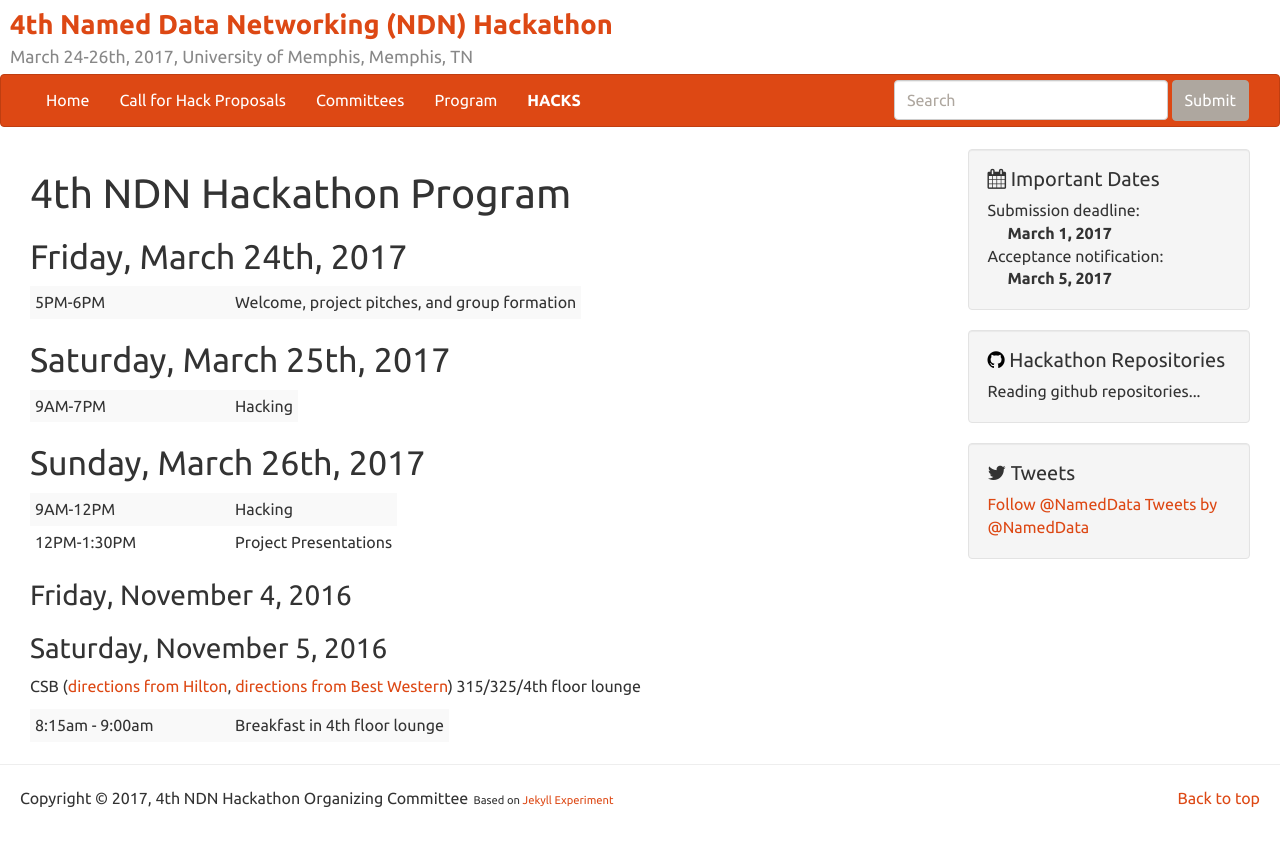
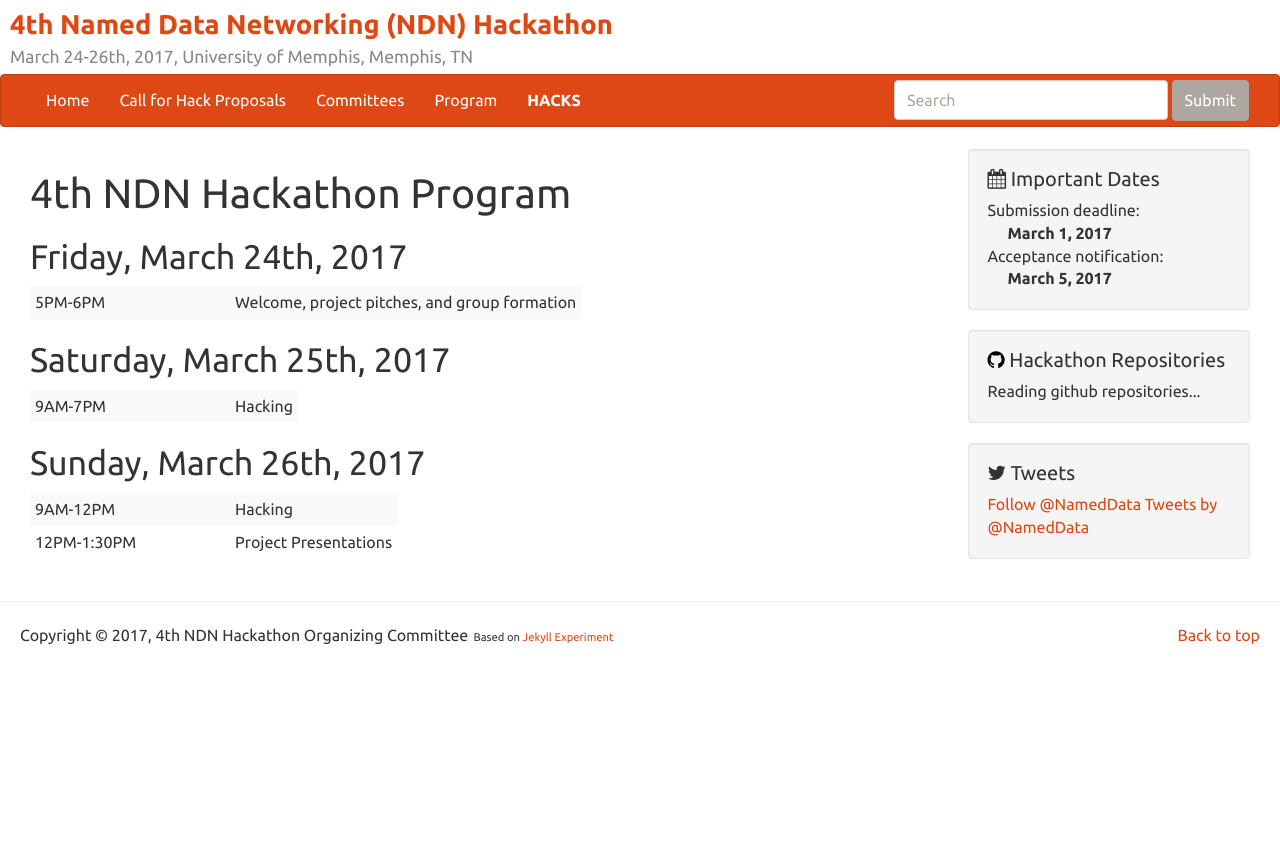
Before and after one commit to 4th-ndn-hackathon/4th-ndn-hackathon, a Jekyll site: the page built from program.md, in a window 1280 px wide. Shown: the top 846 px of the page. Built offline with Jekyll 4.4.1, drawn with Linux system fonts in a browser that asks for light colours; comment, search, counter and statistics services are not loaded.

Commit message:
update program

```diff
--- a/program.md
+++ b/program.md
@@ -21,18 +21,3 @@ title: 4th NDN Hackathon Program
 
 9AM-12PM | Hacking
 12PM-1:30PM | Project Presentations
-
-
-### Friday, November 4, 2016
-
-
-
-{:.table-condensed .table-striped .table-hover .program}
-
-
-### Saturday, November 5, 2016
-
-CSB ([directions from Hilton](https://goo.gl/maps/TqmjQFrAyNA2){: target="_blank"}, [directions from Best Western](https://goo.gl/maps/yj6ppE1p9Yq){: target="_blank"}) 315/325/4th floor lounge
-
-{:.table-condensed .table-striped .table-hover .program}
-8:15am - 9:00am | Breakfast in 4th floor lounge
```
